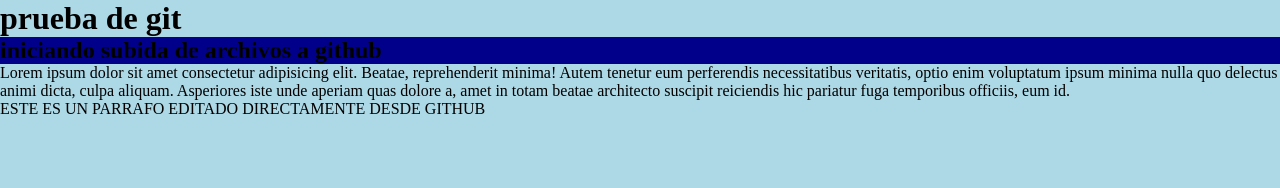
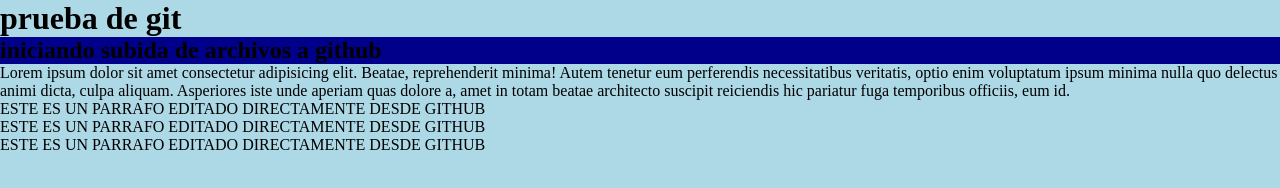
Before and after one commit to ArveJL/practicaGIT, a plain HTML site: page index.html in a window 1280 px wide. Drawn offline with Linux system fonts and the light colour scheme.

Commit message:
Update index.html
editando directamente desde github

```diff
--- a/index.html
+++ b/index.html
@@ -14,5 +14,7 @@
     <p>Lorem ipsum dolor sit amet consectetur adipisicing elit. Beatae, reprehenderit minima! Autem tenetur eum perferendis necessitatibus veritatis, optio enim voluptatum ipsum minima nulla quo delectus animi dicta, culpa aliquam. Asperiores iste unde aperiam quas dolore a, amet in totam beatae architecto suscipit reiciendis hic pariatur fuga temporibus officiis, eum id.</p>
 
 <p> ESTE ES UN PARRAFO EDITADO DIRECTAMENTE DESDE GITHUB <P>
+<p> ESTE ES UN PARRAFO EDITADO DIRECTAMENTE DESDE GITHUB <P>
+<p> ESTE ES UN PARRAFO EDITADO DIRECTAMENTE DESDE GITHUB <P>
 </body>
 </html>
```
